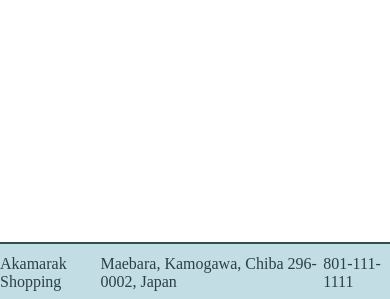
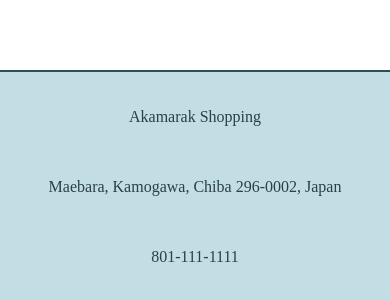
Before and after one commit to Mark-David-Hill/e-commerce, a React (Create React App) app: page / in a window 390 px wide. Shown: the part 542-841 px from the top of the page. Built offline with nearby package versions, Linux system fonts and the light colour scheme; no server answers; a web font is replaced by a local one.

Commit message:
adjusts styling for footer, sets up hamburger menu close when clicking links

```diff
--- a/src/components/nav/Navbar.jsx
+++ b/src/components/nav/Navbar.jsx
@@ -14,7 +14,7 @@
     <div className="navbar-container">
       <div className="navbar-wrapper">
         <NavLink to="/">
-          <img src={logo} alt="Logo" />
+          <img src={logo} alt="Logo" onClick={() => setMenuIsOpen(false)} />
         </NavLink>
         <div className="links-container">
           <div className="main-links">
@@ -53,7 +53,10 @@
           </div>
         </div>
       </div>
-      <div className={"hamburger-menu-wrapper " + (menuIsOpen && "show-menu")}>
+      <div
+        className={"hamburger-menu-wrapper " + (menuIsOpen && "show-menu")}
+        onClick={() => setMenuIsOpen(false)}
+      >
         <NavLink to="/products">Products</NavLink>
         <NavLink to="/about">About</NavLink>
         <NavLink to="/contact">Contact</NavLink>
--- a/src/styles/components/footer.scss
+++ b/src/styles/components/footer.scss
@@ -2,9 +2,10 @@
   background-color: $primary;
   color: $secondary;
   width: 100vw;
-  height: 15vw;
-  max-height: 80px;
+  padding: 20px;
   display: flex;
+  flex-wrap: wrap;
+  gap: 20px;
   justify-content: space-around;
   align-items: center;
   border-top: 2px solid darkslategray;
--- a/src/styles/components/pages/home.scss
+++ b/src/styles/components/pages/home.scss
@@ -1,5 +1,6 @@
 .home-container {
   width: 100vw;
+
   .hero-section {
     @include flex-col-center;
     justify-content: center;
@@ -10,6 +11,7 @@
     background-image: url("/assets/hero.jpg");
     background-size: 100% auto;
     background-repeat: no-repeat;
+
     h1 {
       margin-top: 5vw;
       width: 35vw;
@@ -41,6 +43,7 @@
   .home-container {
     .hero-section {
       margin-top: 11vw;
+
       h1 {
         width: 48vw;
         font-size: 5vw;
```
